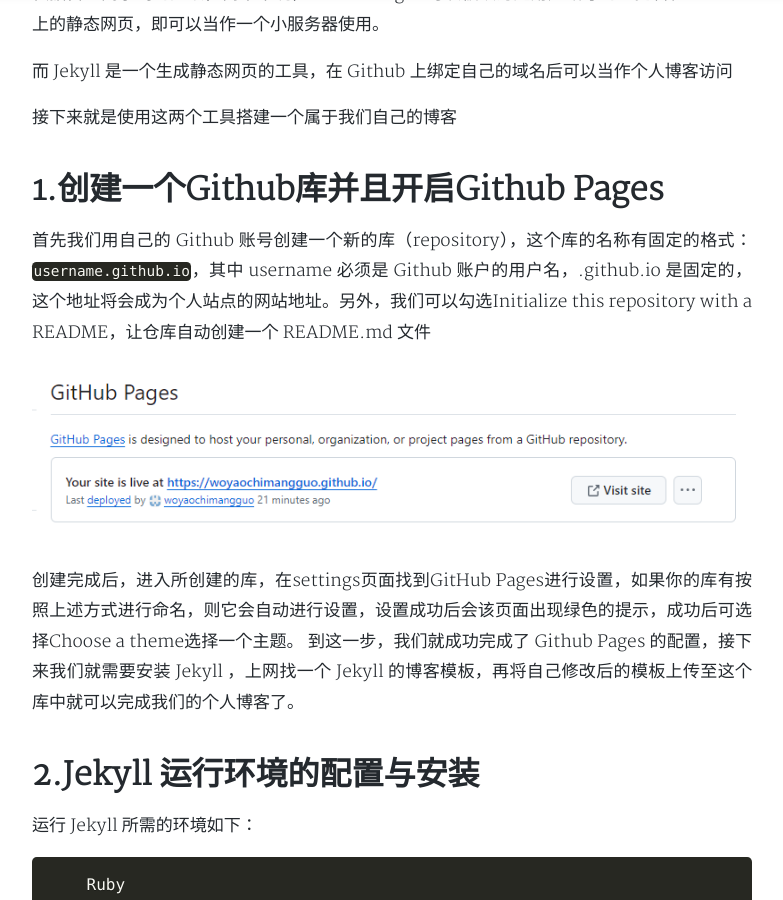
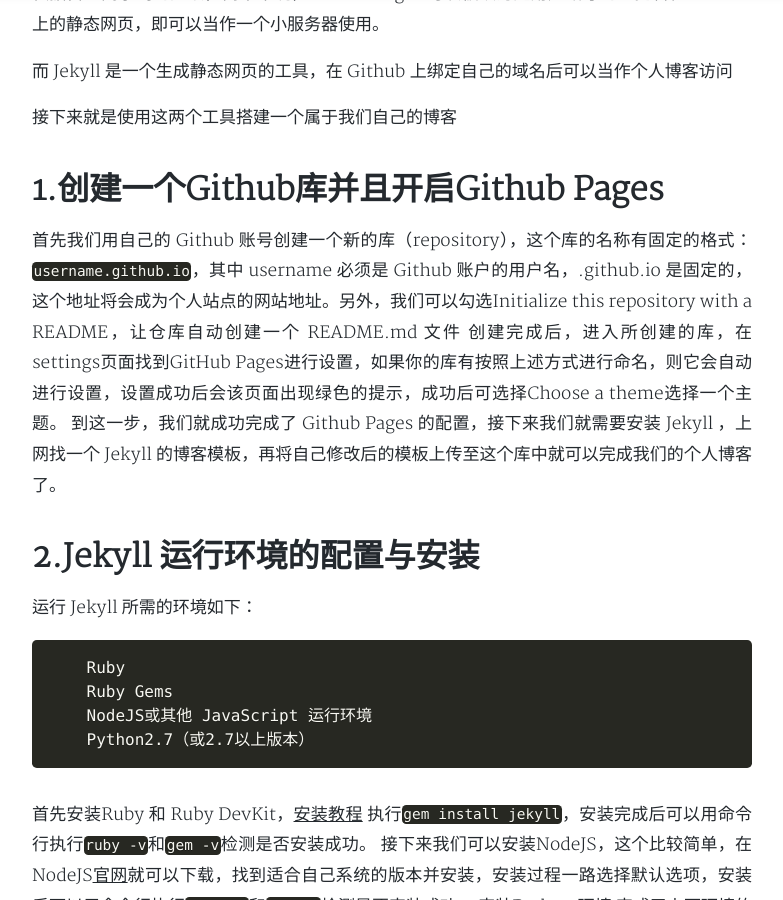
Before and after one commit to woyaochimangguo/woyaochimangguo.github.io, a Jekyll site: the page built from _posts/2017-04-18-new-theme-h2o.md, in a window 1280 px wide and 900 px high, scrolled down 2949 px. Shown: the whole window, without its empty margins (248-1031 px from the left). Built offline with Jekyll 4.4.1, drawn with Linux system fonts in a browser that asks for light colours; nearby versions of some CDN libraries; a style sheet for code colours, icons or effects is not loaded.

Commit message:
Update 2017-04-18-new-theme-h2o.md

```diff
--- a/_posts/2017-04-18-new-theme-h2o.md
+++ b/_posts/2017-04-18-new-theme-h2o.md
@@ -86,7 +86,6 @@
 接下来就是使用这两个工具搭建一个属于我们自己的博客
 # 1.创建一个Github库并且开启Github Pages
 首先我们用自己的 Github 账号创建一个新的库（repository），这个库的名称有固定的格式： `username.github.io`，其中 username 必须是 Github 账户的用户名，.github.io 是固定的，这个地址将会成为个人站点的网站地址。另外，我们可以勾选Initialize this repository with a README，让仓库自动创建一个 README.md 文件
-![](https://github.com/woyaochimangguo/woyaochimangguo.github.io/blob/main/screenshot/pages.png?raw=true)
 创建完成后，进入所创建的库，在settings页面找到GitHub Pages进行设置，如果你的库有按照上述方式进行命名，则它会自动进行设置，设置成功后会该页面出现绿色的提示，成功后可选择Choose a theme选择一个主题。
 到这一步，我们就成功完成了 Github Pages 的配置，接下来我们就需要安装 Jekyll ，上网找一个 Jekyll 的博客模板，再将自己修改后的模板上传至这个库中就可以完成我们的个人博客了。
 
@@ -135,7 +134,6 @@
 
 几个主要文件的参数在上面的 Github 页面上有很清楚的说明。在修改模板中，我暂时只改了_config.yml、index.html，在../assets/img里面加上了一些图片，将../_posts里的文章修改整理了一下。
 为了看到博客呈现出来的效果，就要用上我们上一步安装的Jekyll，先打开命令行，将路径修改至博客模板所在路径，执行命令jekyll server，复制 `http://127.0.0.1:4000/` 到浏览器打开，就能看见本地的博客了
-![](https://github.com/woyaochimangguo/woyaochimangguo.github.io/blob/main/screenshot/blogsee.png?raw=true)
 
 # 4.博客文件的上传
 将文件上传至 Github 上的方法就不多赘述，我使用的是 GitHub 桌面版，操作起来比较简单，具体操作可以参考[这里](https://zhuanlan.zhihu.com/p/28321740)。
```
